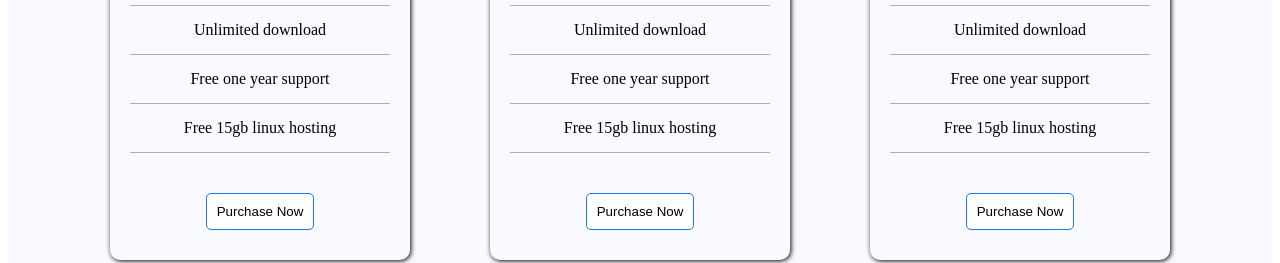
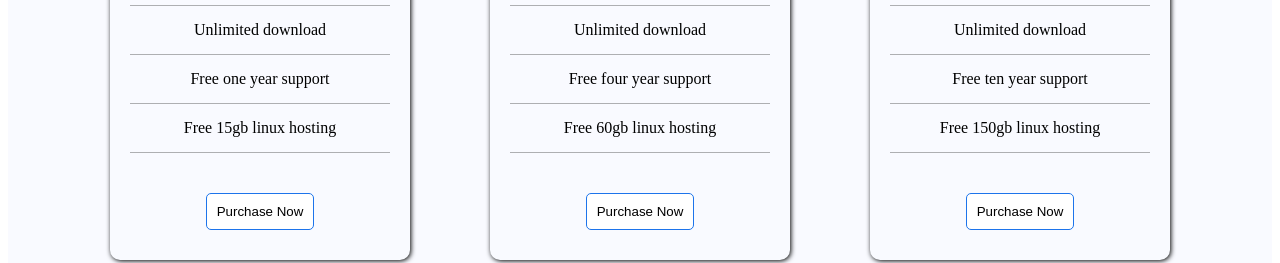
Before and after one commit to obododavid/appruve-coding-challenge, a React (Create React App) app: page / in a window 1280 px wide. Shown: the part 399-662 px from the top of the page. Built offline with nearby package versions, Linux system fonts and the light colour scheme.

Commit message:
install axios mock adapter

```diff
--- a/package.json
+++ b/package.json
@@ -11,6 +11,8 @@
     "@types/react": "^16.9.0",
     "@types/react-dom": "^16.9.0",
     "@types/styled-components": "^5.1.0",
+    "axios": "^0.19.2",
+    "axios-mock-adapter": "^1.18.1",
     "react": "^16.13.1",
     "react-dom": "^16.13.1",
     "react-scripts": "3.4.1",
--- a/src/App.tsx
+++ b/src/App.tsx
@@ -19,8 +19,8 @@ const Plans = [
     benefits: [
       "400mb Disk space",
       "Unlimited download",
-      "Free one year support",
-      "Free 15gb linux hosting"
+      "Free four year support",
+      "Free 60gb linux hosting"
     ]
   },
   {
@@ -29,8 +29,8 @@ const Plans = [
     benefits: [
       "1gb Disk space",
       "Unlimited download",
-      "Free one year support",
-      "Free 15gb linux hosting"
+      "Free ten year support",
+      "Free 150gb linux hosting"
     ]
   }
 ];
```
Also changed, not shown: src/mocks/pricingPlan.ts (added), 1 other file (tests, documents, lock files or other folders).
